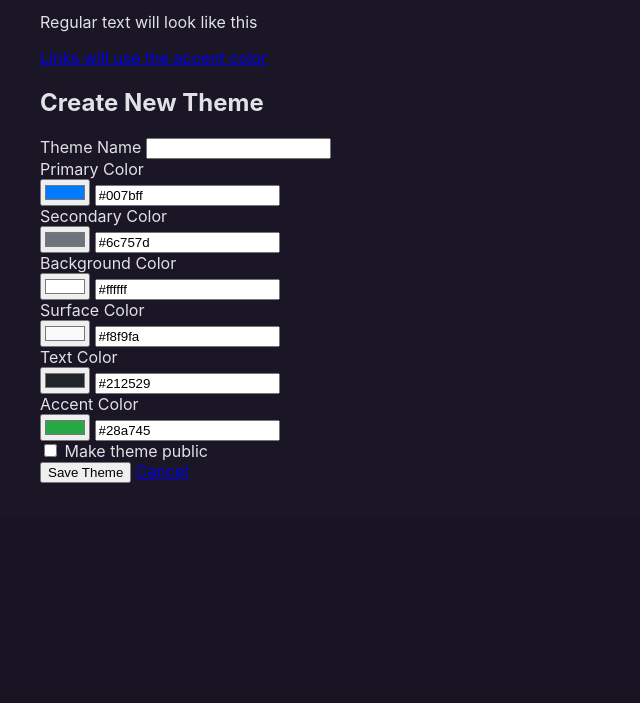
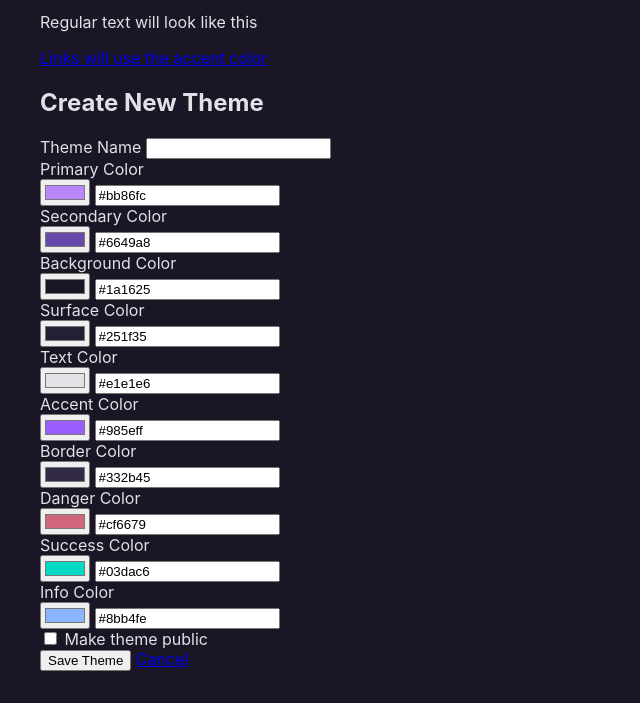
Before and after one commit to NitroghostGH/odyssey, a Django app: page /themes/create/ in a window 1280 px wide. Shown: the part 327-1030 px from the top of the page, without its empty margins (0-640 px from the left). Before the commit the page ends 810 px from the top, so only its background shows below. Run offline with Django 5.2, Linux system fonts and the light colour scheme; the visitor is signed in with stand-in values (Sample User, id 1); data that the repository does not hold is empty.

Commit message:
feat(theme): fix custom theme application and preload current colors in creator form

```diff
--- /dev/null
+++ b/tickets/static/tickets/js/theme-creator.js
@@ -0,0 +1,110 @@
+// Theme Creator interactions
+// Syncs color inputs, preloads current active theme values, updates live preview
+
+(function(){
+    function hexValid(v){
+        return /^#([0-9a-fA-F]{3}|[0-9a-fA-F]{6})$/.test(v.trim());
+    }
+    function normalize(v){
+        v = v.trim();
+        if(/^#?[0-9a-fA-F]{3}$/.test(v)){
+            v = v.replace(/^#?/, '#');
+            // expand shorthand
+            return '#' + v[1]+v[1]+v[2]+v[2]+v[3]+v[3];
+        }
+        if(!v.startsWith('#')) v = '#'+v;
+        return v;
+    }
+
+    function preloadFromCurrentTheme(){
+        let source = window.__activeThemeColors;
+        if(!source){
+            if(!window.theme) return;
+            const current = window.theme.getCurrentTheme();
+            source = {
+                primary: current.primary_color,
+                secondary: current.secondary_color,
+                background: current.background_color,
+                surface: current.surface_color,
+                text: current.text_color,
+                accent: current.accent_color,
+                border: current.border_color || '#332b45',
+                danger: current.danger_color || '#cf6679',
+                success: current.success_color || '#03dac6',
+                info: current.info_color || '#8bb4fe'
+            };
+        }
+        const mapping = {
+            'primary-color': source.primary,
+            'secondary-color': source.secondary,
+            'background-color': source.background,
+            'surface-color': source.surface,
+            'text-color': source.text,
+            'accent-color': source.accent,
+            'border-color': source.border,
+            'danger-color': source.danger,
+            'success-color': source.success,
+            'info-color': source.info
+        };
+        Object.entries(mapping).forEach(([id,val]) => {
+            const colorInput = document.getElementById(id);
+            const textInput = document.querySelector(`.color-hex[data-for="${id}"]`);
+            if(colorInput && val){ colorInput.value = val; }
+            if(textInput && val){ textInput.value = val; }
+        });
+        updatePreview();
+    }
+
+    function updatePreview(){
+        const preview = document.getElementById('preview');
+        if(!preview) return;
+        const colors = collectColors();
+        preview.style.setProperty('--primary-color', colors['primary-color']);
+        preview.style.setProperty('--secondary-color', colors['secondary-color']);
+        preview.style.setProperty('--background-color', colors['background-color']);
+        preview.style.setProperty('--surface-color', colors['surface-color']);
+        preview.style.setProperty('--text-color', colors['text-color']);
+        preview.style.setProperty('--accent-color', colors['accent-color']);
+    }
+
+    function collectColors(){
+        const ids = ['primary-color','secondary-color','background-color','surface-color','text-color','accent-color'];
+        const out = {};
+        ids.forEach(id => {
+            const el = document.getElementById(id);
+            if(el){ out[id] = el.value; }
+        });
+        return out;
+    }
+
+    function syncPair(colorInput){
+        const id = colorInput.id;
+        const hexInput = document.querySelector(`.color-hex[data-for="${id}"]`);
+        if(hexInput){ hexInput.value = colorInput.value; }
+        updatePreview();
+    }
+
+    function syncFromHex(hexInput){
+        let v = hexInput.value;
+        if(!v.startsWith('#')) v = '#'+v;
+        if(hexValid(v)){
+            v = normalize(v);
+            hexInput.value = v;
+            const colorInput = document.getElementById(hexInput.dataset.for);
+            if(colorInput){ colorInput.value = v; }
+            updatePreview();
+        }
+    }
+
+    document.addEventListener('DOMContentLoaded', () => {
+        // Attach listeners
+        document.querySelectorAll('input[type=color]').forEach(inp => {
+            inp.addEventListener('input', () => syncPair(inp));
+        });
+        document.querySelectorAll('.color-hex').forEach(inp => {
+            inp.addEventListener('input', () => syncFromHex(inp));
+            inp.addEventListener('blur', () => syncFromHex(inp));
+        });
+        preloadFromCurrentTheme();
+    });
+})();
--- a/tickets/static/tickets/js/theme-manager.js
+++ b/tickets/static/tickets/js/theme-manager.js
@@ -32,6 +32,8 @@
             const response = await fetch(`/api/themes/${themeId}/`);
             if (!response.ok) throw new Error('Failed to load theme');
             const data = await response.json();
+            // Attach raw colors object on window for theme creator prefill
+            window.__activeThemeColors = data.colors || {};
             window.theme.applyTheme(data.colors || {});
             this.saveThemePreference(themeId);
         } catch (error) {
--- a/tickets/static/tickets/js/theme.js
+++ b/tickets/static/tickets/js/theme.js
@@ -6,17 +6,21 @@
     }
 
     applyTheme(theme) {
+        // Support both API shapes: { primary_color: '#..' } and stored user theme { primary: '#..' }
+        function pick(obj, primaryKey, fallbackKey){
+            return obj[primaryKey] || obj[fallbackKey];
+        }
         const vars = {
-            '--primary-color': theme.primary_color || '#bb86fc',
-            '--secondary-color': theme.secondary_color || '#6649a8',
-            '--background-color': theme.background_color || '#1a1625',
-            '--surface-color': theme.surface_color || '#251f35',
-            '--text-color': theme.text_color || '#e1e1e6',
-            '--accent-color': theme.accent_color || '#985eff',
-            '--border-color': theme.border_color || '#332b45',
-            '--danger-color': theme.danger_color || '#cf6679',
-            '--success-color': theme.success_color || '#03dac6',
-            '--info-color': theme.info_color || '#8bb4fe'
+            '--primary-color': pick(theme,'primary_color','primary') || '#bb86fc',
+            '--secondary-color': pick(theme,'secondary_color','secondary') || '#6649a8',
+            '--background-color': pick(theme,'background_color','background') || '#1a1625',
+            '--surface-color': pick(theme,'surface_color','surface') || '#251f35',
+            '--text-color': pick(theme,'text_color','text') || '#e1e1e6',
+            '--accent-color': pick(theme,'accent_color','accent') || '#985eff',
+            '--border-color': pick(theme,'border_color','border') || '#332b45',
+            '--danger-color': pick(theme,'danger_color','danger') || '#cf6679',
+            '--success-color': pick(theme,'success_color','success') || '#03dac6',
+            '--info-color': pick(theme,'info_color','info') || '#8bb4fe'
         };
 
         let cssText = ':root {\n';
--- a/tickets/templates/tickets/theme_creator.html
+++ b/tickets/templates/tickets/theme_creator.html
@@ -97,6 +97,38 @@
                         <input type="text" class="color-hex" data-for="accent-color" value="{{ default_colors.accent }}">
                     </div>
                 </div>
+
+                <div class="color-group">
+                    <label for="border-color">Border Color</label>
+                    <div class="color-input-wrapper">
+                        <input type="color" id="border-color" name="border-color" value="{{ default_colors.border|default:'#332b45' }}">
+                        <input type="text" class="color-hex" data-for="border-color" value="{{ default_colors.border|default:'#332b45' }}">
+                    </div>
+                </div>
+
+                <div class="color-group">
+                    <label for="danger-color">Danger Color</label>
+                    <div class="color-input-wrapper">
+                        <input type="color" id="danger-color" name="danger-color" value="{{ default_colors.danger|default:'#cf6679' }}">
+                        <input type="text" class="color-hex" data-for="danger-color" value="{{ default_colors.danger|default:'#cf6679' }}">
+                    </div>
+                </div>
+
+                <div class="color-group">
+                    <label for="success-color">Success Color</label>
+                    <div class="color-input-wrapper">
+                        <input type="color" id="success-color" name="success-color" value="{{ default_colors.success|default:'#03dac6' }}">
+                        <input type="text" class="color-hex" data-for="success-color" value="{{ default_colors.success|default:'#03dac6' }}">
+                    </div>
+                </div>
+
+                <div class="color-group">
+                    <label for="info-color">Info Color</label>
+                    <div class="color-input-wrapper">
+                        <input type="color" id="info-color" name="info-color" value="{{ default_colors.info|default:'#8bb4fe' }}">
+                        <input type="text" class="color-hex" data-for="info-color" value="{{ default_colors.info|default:'#8bb4fe' }}">
+                    </div>
+                </div>
             </div>
 
             <div class="form-group">
--- a/tickets/views_theme.py
+++ b/tickets/views_theme.py
@@ -20,7 +20,11 @@
             'background': request.POST.get('background-color'),
             'surface': request.POST.get('surface-color'),
             'text': request.POST.get('text-color'),
-            'accent': request.POST.get('accent-color')
+            'accent': request.POST.get('accent-color'),
+            'border': request.POST.get('border-color'),
+            'danger': request.POST.get('danger-color'),
+            'success': request.POST.get('success-color'),
+            'info': request.POST.get('info-color')
         }
 
         if not theme_name:
@@ -37,15 +41,32 @@
         messages.success(request, f'Theme "{theme_name}" created successfully!')
         return redirect('board-view', board_id=request.GET.get('next', 1))
 
+    # Use active theme if one is set (preference then latest user theme) for prefill
+    active = None
+    try:
+        pref = request.user.theme_preference
+        if pref and pref.theme:
+            active = pref.theme
+    except ThemePreference.DoesNotExist:  # type: ignore[attr-defined]
+        active = None
+    if not active:
+        active = UserTheme.objects.filter(user=request.user).order_by('-updated_at').first()
+    base_defaults = {
+        'primary': '#007bff',
+        'secondary': '#6c757d',
+        'background': '#ffffff',
+        'surface': '#f8f9fa',
+        'text': '#212529',
+        'accent': '#28a745'
+    }
+    if active and isinstance(active.colors, dict):
+        # Merge active colors over defaults (supports partial dicts)
+        merged = {**base_defaults, **active.colors}
+    else:
+        merged = base_defaults
     return render(request, 'tickets/theme_creator.html', {
-        'default_colors': {
-            'primary': '#007bff',
-            'secondary': '#6c757d',
-            'background': '#ffffff',
-            'surface': '#f8f9fa',
-            'text': '#212529',
-            'accent': '#28a745'
-        }
+        'default_colors': merged,
+        'active_theme': active
     })
 
 @login_required
```
Also changed, not shown: tickets/views.py (+10 -5 lines).
